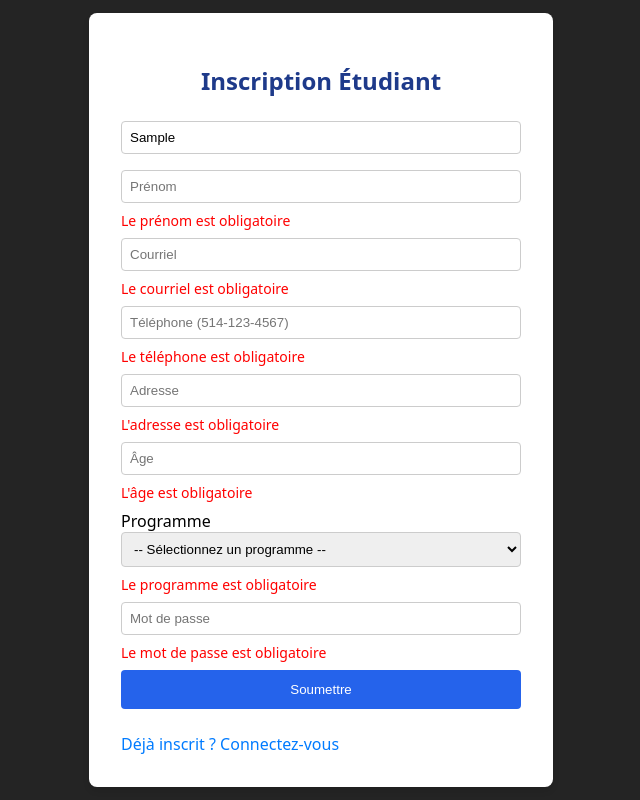
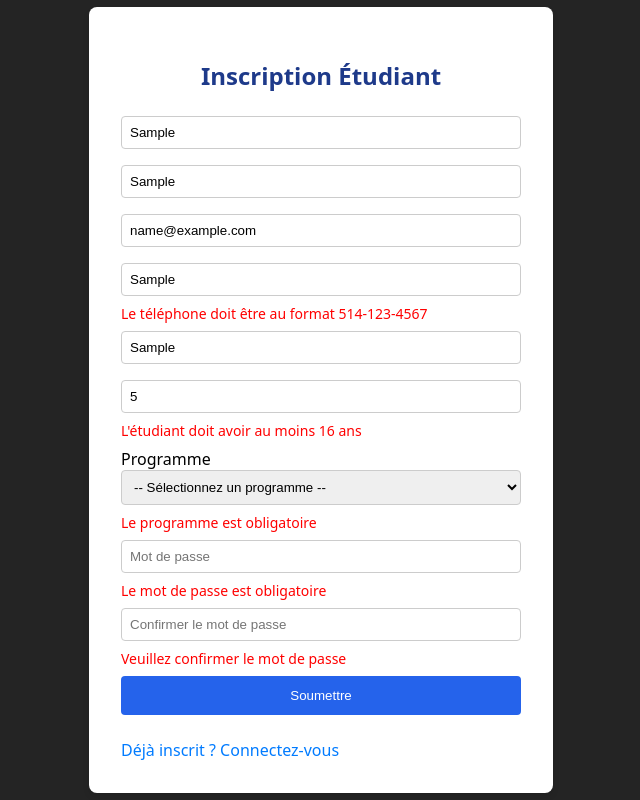
Before and after one commit to Zifan200/Projet-Gestion-De-Stage, a React (Vite) app in the folder projetOseFE/: page /inscription-etudiant in a window 1280 px wide. Both pictures are taken after typing "Sample", "Sample", "name@example.com", "Sample", "Sample", "5" into the empty fields and a click on the button "Soumettre". Shown: the whole page, without its empty margins (319-959 px from the left). Built offline with nearby package versions, Linux system fonts and the light colour scheme.

Commit message:
bug rrÃeglé sur les champ qu'on pouvait juste écrire une seul lettre à la fois

```diff
--- a/projetOseFE/src/components/EtudiantForm.jsx
+++ b/projetOseFE/src/components/EtudiantForm.jsx
@@ -1,15 +1,6 @@
 import { useState } from "react";
 import { Link } from "react-router-dom";
 import styles from "../styles/EtudiantForm.module.css";
-
-const inputFields = [
-    { name: "nom", type: "text", placeholder: "Nom" },
-    { name: "prenom", type: "text", placeholder: "Prénom" },
-    { name: "courriel", type: "email", placeholder: "Courriel" },
-    { name: "telephone", type: "text", placeholder: "Téléphone (514-123-4567)" },
-    { name: "adresse", type: "text", placeholder: "Adresse" },
-    { name: "age", type: "number", placeholder: "Âge" },
-];
 
 const programmes = [
     "Technique de l'informatique",
@@ -21,7 +12,7 @@ const programmes = [
 export default function EtudiantForm() {
     const [formData, setFormData] = useState({
         nom: "", prenom: "", courriel: "", telephone: "",
-        adresse: "", programme: "", age: "", motDePasse: ""
+        adresse: "", programme: "", age: "", motDePasse: "", confirmerMotDePasse: ""
     });
     const [errors, setErrors] = useState({});
     const [message, setMessage] = useState("");
@@ -52,10 +43,16 @@ export default function EtudiantForm() {
         if (!formData.age) newErrors.age = "L'âge est obligatoire";
         else if (parseInt(formData.age) < 16) newErrors.age = "L'étudiant doit avoir au moins 16 ans";
 
+        // Validation mot de passe
         if (!formData.motDePasse.trim()) newErrors.motDePasse = "Le mot de passe est obligatoire";
         else if (formData.motDePasse.length < 8) newErrors.motDePasse = "Au moins 8 caractères requis";
         else if (!/^(?=.*[A-Z])(?=.*[a-z])(?=.*\d)(?=.*[@$!%*?&]).+$/.test(formData.motDePasse))
             newErrors.motDePasse = "Doit contenir majuscule, minuscule, chiffre et caractère spécial";
+
+        // Validation confirmation mot de passe
+        if (!formData.confirmerMotDePasse.trim()) newErrors.confirmerMotDePasse = "Veuillez confirmer le mot de passe";
+        else if (formData.motDePasse !== formData.confirmerMotDePasse)
+            newErrors.confirmerMotDePasse = "Les mots de passe ne correspondent pas";
 
         return newErrors;
     };
@@ -96,35 +93,90 @@ export default function EtudiantForm() {
         }
     };
 
-    const InputField = ({ field }) => (
-        <div className={styles.inputContainer}>
-            <input
-                className={styles.inputField}
-                type={field.type}
-                name={field.name}
-                placeholder={field.placeholder}
-                value={formData[field.name]}
-                onChange={handleChange}
-            />
-            {errors[field.name] && <p className={styles.error}>{errors[field.name]}</p>}
-        </div>
-    );
-
     return (
         <div className={styles.container}>
             <form className={styles.formulaire} onSubmit={handleSubmit}>
                 <h2 className={styles.titre}>Inscription Étudiant</h2>
 
-                {inputFields.map(field => <InputField key={field.name} field={field} />)}
+                <div className={styles.inputContainer}>
+                    <input
+                        type="text"
+                        name="nom"
+                        placeholder="Nom"
+                        value={formData.nom}
+                        onChange={handleChange}
+                        className={styles.inputField}
+                    />
+                    {errors.nom && <p className={styles.error}>{errors.nom}</p>}
+                </div>
 
-                {/* Champ programme avec select */}
+                <div className={styles.inputContainer}>
+                    <input
+                        type="text"
+                        name="prenom"
+                        placeholder="Prénom"
+                        value={formData.prenom}
+                        onChange={handleChange}
+                        className={styles.inputField}
+                    />
+                    {errors.prenom && <p className={styles.error}>{errors.prenom}</p>}
+                </div>
+
+                <div className={styles.inputContainer}>
+                    <input
+                        type="email"
+                        name="courriel"
+                        placeholder="Courriel"
+                        value={formData.courriel}
+                        onChange={handleChange}
+                        className={styles.inputField}
+                    />
+                    {errors.courriel && <p className={styles.error}>{errors.courriel}</p>}
+                </div>
+
+                <div className={styles.inputContainer}>
+                    <input
+                        type="text"
+                        name="telephone"
+                        placeholder="Téléphone (514-123-4567)"
+                        value={formData.telephone}
+                        onChange={handleChange}
+                        className={styles.inputField}
+                    />
+                    {errors.telephone && <p className={styles.error}>{errors.telephone}</p>}
+                </div>
+
+                <div className={styles.inputContainer}>
+                    <input
+                        type="text"
+                        name="adresse"
+                        placeholder="Adresse"
+                        value={formData.adresse}
+                        onChange={handleChange}
+                        className={styles.inputField}
+                    />
+                    {errors.adresse && <p className={styles.error}>{errors.adresse}</p>}
+                </div>
+
+                <div className={styles.inputContainer}>
+                    <input
+                        type="number"
+                        name="age"
+                        placeholder="Âge"
+                        value={formData.age}
+                        onChange={handleChange}
+                        className={styles.inputField}
+                    />
+                    {errors.age && <p className={styles.error}>{errors.age}</p>}
+                </div>
+
                 <div className={styles.inputContainer}>
                     <label htmlFor="programme" className={styles.label}>Programme</label>
                     <select
-                        className={styles.inputField}
                         name="programme"
                         value={formData.programme}
                         onChange={handleChange}
+                        className={styles.inputField}
                     >
                         <option value="">-- Sélectionnez un programme --</option>
                         {programmes.map((prog, index) => (
@@ -134,17 +186,28 @@ export default function EtudiantForm() {
                     {errors.programme && <p className={styles.error}>{errors.programme}</p>}
                 </div>
 
-                {/* Champ mot de passe */}
                 <div className={styles.inputContainer}>
                     <input
-                        className={styles.inputField}
                         type="password"
                         name="motDePasse"
                         placeholder="Mot de passe"
                         value={formData.motDePasse}
                         onChange={handleChange}
+                        className={styles.inputField}
                     />
                     {errors.motDePasse && <p className={styles.error}>{errors.motDePasse}</p>}
+                </div>
+
+                <div className={styles.inputContainer}>
+                    <input
+                        type="password"
+                        name="confirmerMotDePasse"
+                        placeholder="Confirmer le mot de passe"
+                        value={formData.confirmerMotDePasse}
+                        onChange={handleChange}
+                        className={styles.inputField}
+                    />
+                    {errors.confirmerMotDePasse && <p className={styles.error}>{errors.confirmerMotDePasse}</p>}
                 </div>
 
                 <button type="submit" className={styles.submitButton}>Soumettre</button>
```
